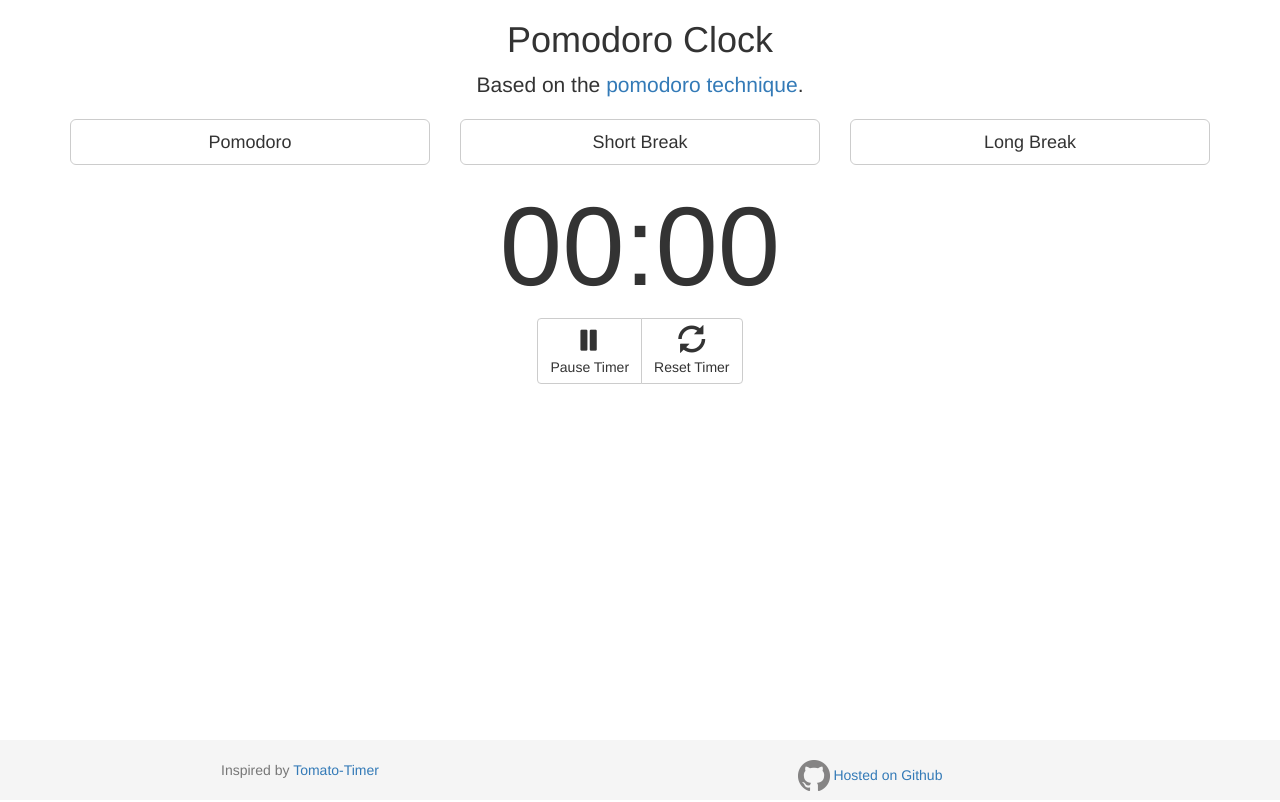
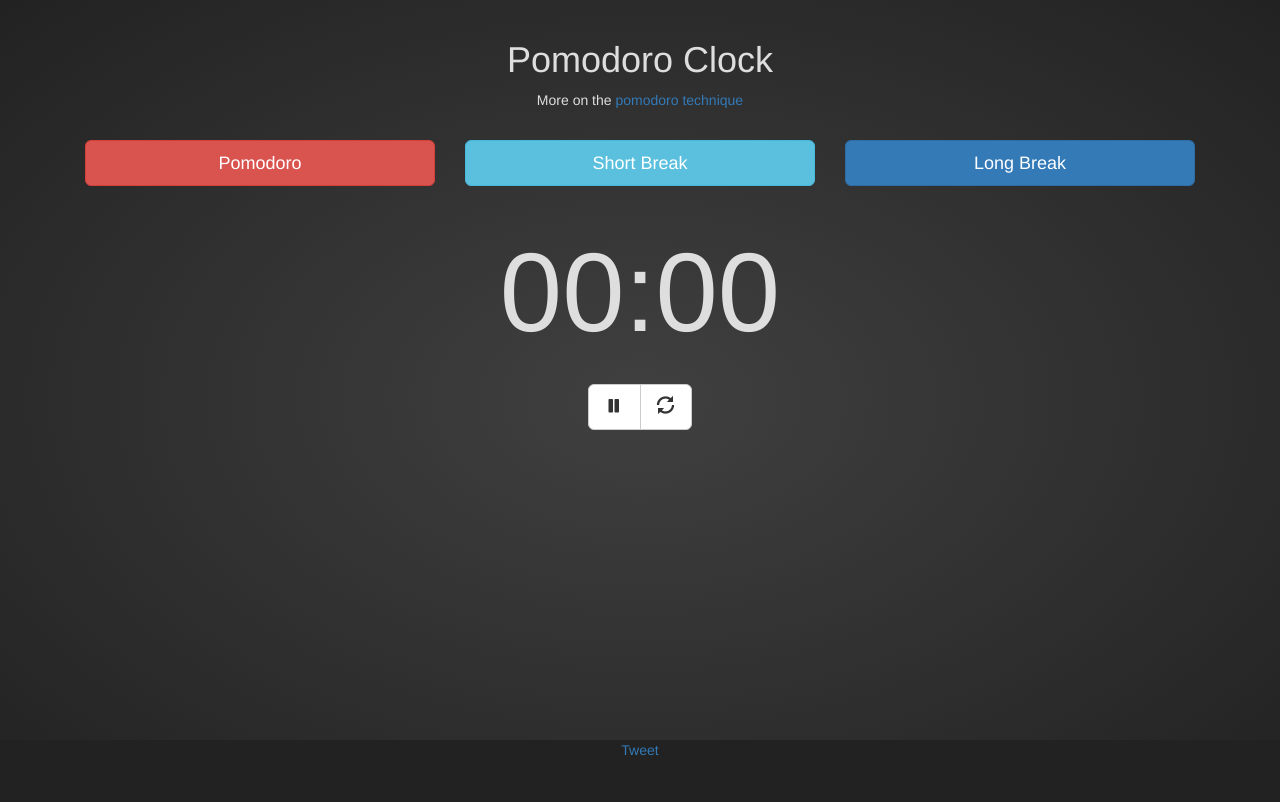
Before and after one commit to jombard/Pomodoro-Clock, a website: page clock.html in a window 1280 px wide. Drawn offline with Linux system fonts and the light colour scheme.

Commit message:
Add dark style

```diff
--- a/clock.html
+++ b/clock.html
@@ -20,34 +20,32 @@
     <div class="container">
         <div class="row">
             <h1>Pomodoro Clock</h1>
-            <p class="lead">Based on the <a href="http://pomodorotechnique.com/">pomodoro technique</a>.</p>
+            <p class="">More on the <a href="http://pomodorotechnique.com/">pomodoro technique</a></p>
         </div>
         <div class="row">
             <div class="col-sm-4">
-                <input type="button" class="btn btn-default btn-block btn-lg js-pomodoro" value="Pomodoro">
+                <input type="button" class="btn btn-danger btn-block btn-lg js-pomodoro" value="Pomodoro">
             </div>
             <div class="col-sm-4">
-                <input type="button" class="btn btn-default btn-block btn-lg js-short-break" value="Short Break">
+                <input type="button" class="btn btn-info btn-block btn-lg js-short-break" value="Short Break">
             </div>
             <div class="col-sm-4">
-                <input type="button" class="btn btn-default btn-block btn-lg js-long-break" value="Long Break">
+                <input type="button" class="btn btn-primary btn-block btn-lg js-long-break" value="Long Break">
             </div>
         </div>
         <div class="row">
-            <div class="col-sm-4 col-sm-offset-4">
+            <div class="col-xs-12 col-sm-4 col-sm-offset-4">
                 <h1 id="timer_default" class="timer">00:00</h1>
             </div>
         </div>
         <div class="row">
             <div class="col-sm-4 col-sm-offset-4">
                 <div class="btn-group">
-                    <button id="timer_toggle" class="btn btn-default">
-                        <div class="glyphicon glyphicon-pause double-size"></div>
-                        <div class="pause-timer">Pause Timer</div>
+                    <button id="timer_toggle" class="btn btn-default btn-lg" title="Pause Timer">
+                        <div class="glyphicon glyphicon-pause"></div>
                     </button>
-                    <button id="timer_reset" class="btn btn-default">
-                        <div class="glyphicon glyphicon-refresh double-size"></div>
-                        <div class="reset-timer">Reset Timer</div>
+                    <button id="timer_reset" class="btn btn-default btn-lg" title="Reset Timer">
+                        <div class="glyphicon glyphicon-refresh"></div>
                     </button>
                 </div>
             </div>
@@ -55,15 +53,8 @@
     </div>
     <footer class="footer">
         <div class="container">
-            <div class="col-sm-6">
-                <p class="text-muted">Inspired by <a href="http://tomato-timer.com/">Tomato-Timer</a></p>
-            </div>
-            <div class="col-sm-6">
-                <a href="https://github.com/jombard/Pomodoro-Clock">
-                    <img src="images/GitHub-Mark-32px.png" alt="Github Logo">
-                    <p class="display-inline">Hosted on Github</p>
-                </a>
-            </div>
+            <a href="https://twitter.com/share" class="twitter-share-button"{count} data-text="Have you seen this sweet Pomodoro Timer?" data-size="large" data-hashtags="pomodorotechnique">Tweet</a>
+
         </div>
     </footer>
     <script src="js/jquery-2.1.4.min.js"></script>
--- a/css/style.css
+++ b/css/style.css
@@ -2,39 +2,33 @@ html {
     position: relative;
     min-height: 100%;
 }
-
 body {
-  margin-bottom: 60px;
+	color: #dedede;
+	margin-bottom: 60px;
+	background-color: #222222;
+	background-image:
+	radial-gradient(
+		#404040,
+		#222222
+	);
 }
-
-.timer {
-    font-size: 8em;
-}
-
-.double-size {
-	font-size: 2em;
-}
-
+button:focus {outline:0;}
+.btn {margin-bottom: 5px;}
+.timer {font-size: 6em;}
 .footer {
     position: absolute;
     bottom: 0;
     width: 100%;
     height: 60px;
-    background-color: #f5f5f5;
+    background-color: #222222;
+}
+.footer div iframe {margin-top: 15px;}
+
+@media (min-width: 768px) {
+	.row {margin: 20px 0;}
+	.timer {font-size: 6em;}
 }
 
-.footer div {
-	margin: 10px 0;
+@media (min-width: 992px) {
+	.timer {font-size: 8em;}
 }
-
-.footer img {
-	opacity: 0.5;
-}
-
-.footer img:hover {
-	opacity: 0.8;
-}
-
-.display-inline {
-	display: inline;
-}
```
